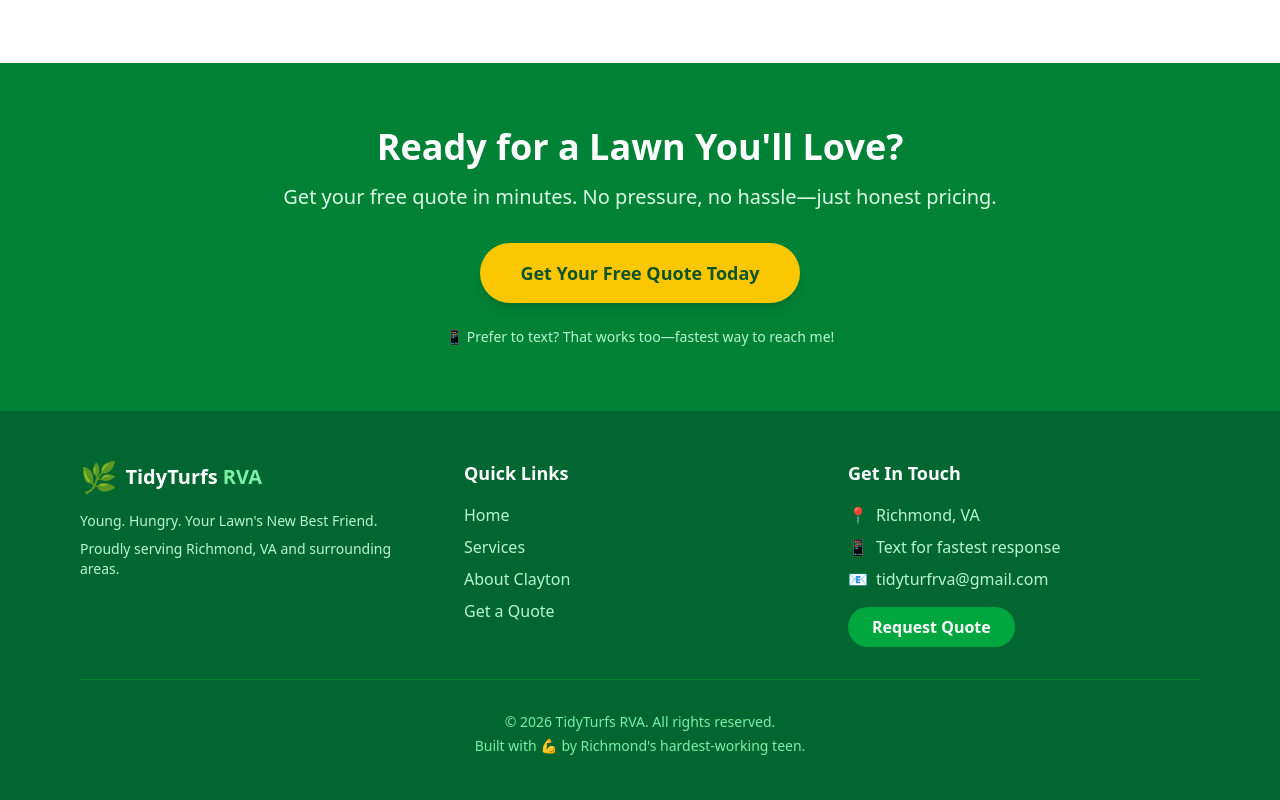
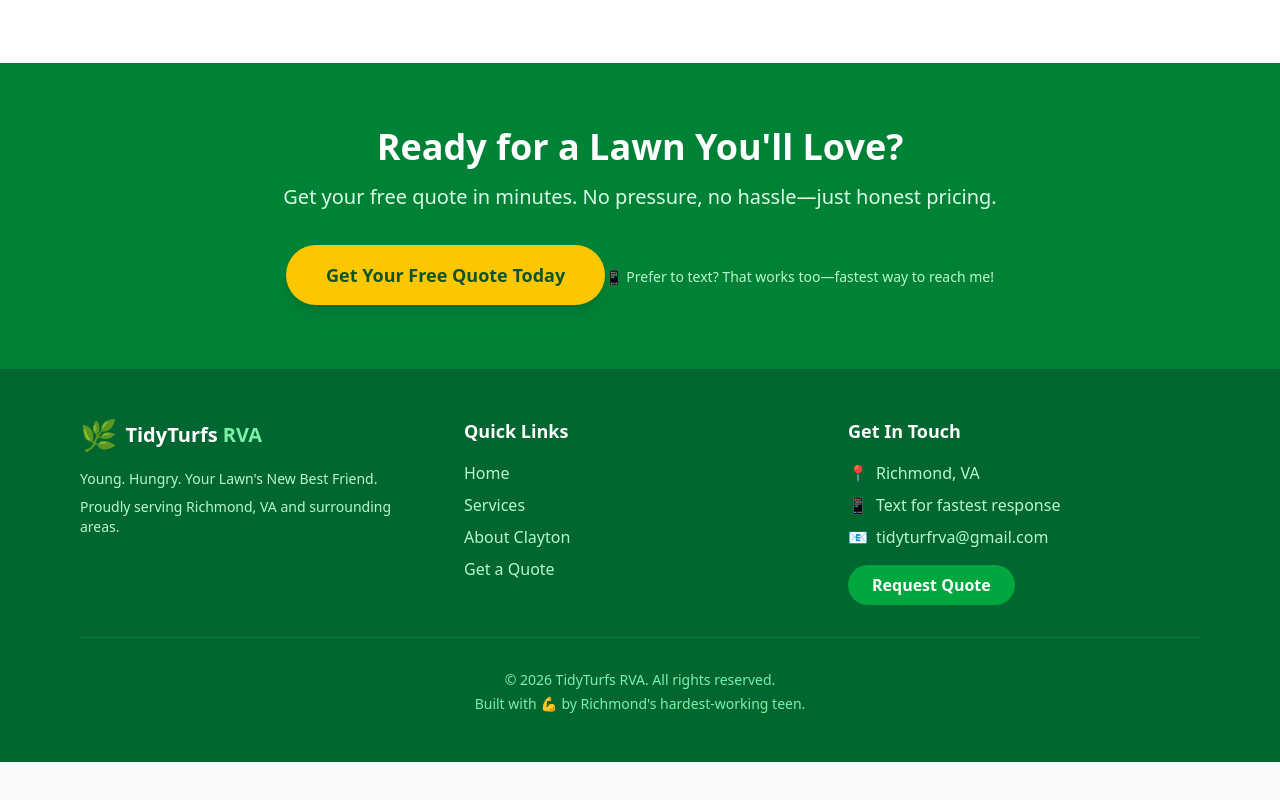
Before and after one commit to b00y0h/tidy-turfs-rva, a Next.js app: page / in a window 1280 px wide. Shown: the part 2477-3277 px from the top of the page. After the commit the page ends 3239 px from the top, so only its background shows below. Built offline with nearby package versions, Linux system fonts and the light colour scheme.

Commit message:
feat: link all text-me CTAs to SMS (804) 678-9158 with pre-filled message

```diff
--- a/src/app/(frontend)/contact/page.tsx
+++ b/src/app/(frontend)/contact/page.tsx
@@ -206,7 +206,7 @@ function ContactForm() {
         <p className="text-green-700 mb-4">
           Thanks for reaching out! I&apos;ll get back to you within 24 hours with a personalized quote.
         </p>
-        <p className="text-green-600 text-sm">📱 For fastest response, feel free to text me directly!</p>
+        <a href="sms:8046789158?body=Hi!%20I%27d%20like%20a%20quote%20for%20lawn%20care%20services." className="text-green-600 text-sm hover:text-green-800 transition-colors inline-block">📱 For fastest response, feel free to text me directly!</a>
       </div>
     )
   }
@@ -554,10 +554,10 @@ export default function ContactPage() {
               <div className="bg-white rounded-2xl shadow-lg p-6">
                 <h3 className="text-lg font-bold text-gray-800 mb-4">📱 Prefer to Text?</h3>
                 <p className="text-gray-600 mb-4">Texting is the fastest way to reach me. I usually reply within minutes!</p>
-                <div className="bg-green-50 rounded-lg p-4 text-center">
+                <a href="sms:8046789158?body=Hi!%20I%27d%20like%20a%20quote%20for%20lawn%20care%20services." className="block bg-green-50 hover:bg-green-100 transition-colors rounded-lg p-4 text-center">
                   <p className="text-sm text-green-600 mb-1">Text me anytime:</p>
                   <p className="text-xl font-bold text-green-700">📲 Text for Quote</p>
-                </div>
+                </a>
               </div>
 
               <div className="bg-white rounded-2xl shadow-lg p-6">
--- a/src/app/(frontend)/page.tsx
+++ b/src/app/(frontend)/page.tsx
@@ -196,9 +196,9 @@ export default function Home() {
           >
             Get Your Free Quote Today
           </Link>
-          <p className="mt-6 text-green-200 text-sm">
+          <a href="sms:8046789158?body=Hi!%20I%27d%20like%20a%20quote%20for%20lawn%20care%20services." className="mt-6 text-green-200 text-sm hover:text-white transition-colors inline-block">
             📱 Prefer to text? That works too—fastest way to reach me!
-          </p>
+          </a>
         </div>
       </section>
     </>
--- a/src/components/Footer.tsx
+++ b/src/components/Footer.tsx
@@ -56,9 +56,9 @@ export default function Footer() {
               <p className="flex items-center gap-2">
                 <span>📍</span> Richmond, VA
               </p>
-              <p className="flex items-center gap-2">
+              <a href="sms:8046789158?body=Hi!%20I%27d%20like%20a%20quote%20for%20lawn%20care%20services." className="flex items-center gap-2 hover:text-white transition-colors">
                 <span>📱</span> Text for fastest response
-              </p>
+              </a>
               <p className="flex items-center gap-2">
                 <span>📧</span> <a href="mailto:tidyturfrva@gmail.com">tidyturfrva@gmail.com</a>
               </p>
```
